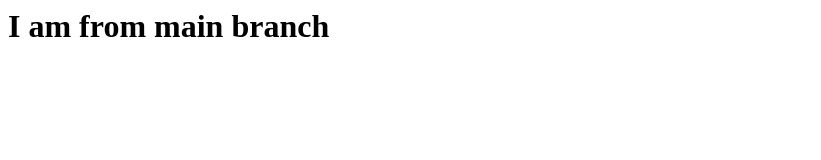
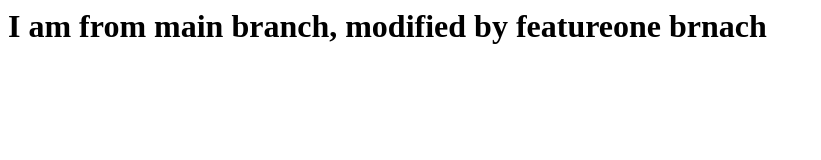
Before and after one commit to harirepo/visualstudiogitlearning, a plain HTML site: page index.html in a window 1280 px wide. Shown: the whole page, without its empty margins (0-821 px from the left). Drawn offline with Linux system fonts and the light colour scheme.

Commit message:
commit 1 from feature one

```diff
--- a/index.html
+++ b/index.html
@@ -1 +1 @@
-<h1>I am from main branch</h1>
+<h1>I am from main branch, modified by featureone brnach</h1>
```
